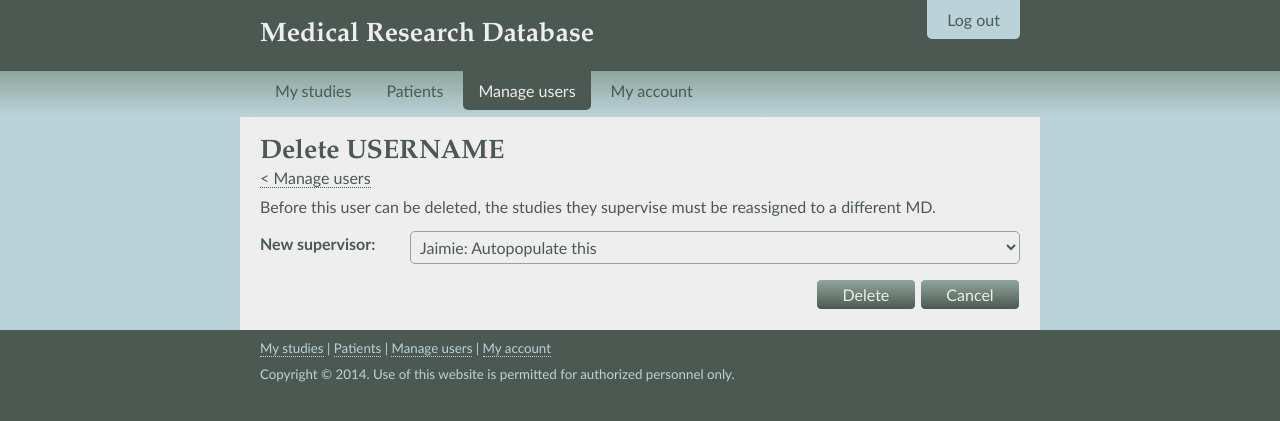
After one commit to ajtoyoda/ResearchDatabase, a PHP site: page /user/delete-md.php in a window 1280 px wide. The commit adds this page. Shown: the top 421 px of the page. Run offline with PHP 8.4, Linux system fonts and the light colour scheme; a user stored in the database is signed in.

Commit message:
Added delete MD page.

```diff
--- a/css/layout.css
+++ b/css/layout.css
@@ -311,6 +311,10 @@ footer a:hover {
     width: 583px;
 }
 
+.form-container ul.wide-select select {
+    width: 610px;
+}
+
 #js-banner {
     border: 1px solid #FF4444;
     background-color: #FFDDDD;
--- /dev/null
+++ b/user/delete-md.php
@@ -0,0 +1,83 @@
+<?php
+  require_once("../php/user-permissions.php");
+  require_once("../php/login-functions.php");
+  verifyLoggedIn();
+  if(!isAdministrator())
+	header('Location: /');
+?>
+
+<!DOCTYPE html>
+
+<html lang="en">
+  <head>
+    <meta charset="utf-8" />
+    <meta name="robots" content="noindex, nofollow" />
+    <title>Delete USERNAME :: Medical Research Database</title>
+
+    <link rel="stylesheet" href="/css/layout.css" />
+    <link rel="stylesheet" href="/css/nav.css" />
+  </head>
+  <body onload="document.getElementById('supervisor').focus();">
+    <header>
+      <div class="container">
+        <div id="logout-tab">
+          <p><a href="/logout.php">Log out</a></p>
+        </div>
+        <div class="padding">
+          <h1><a href="/" title="Home">Medical Research Database</a></h1>
+        </div>
+      </div>
+    </header>
+    <nav>
+      <div class="container">
+        <ul>
+          <li><a href="/">My studies</a></li>
+          <li><a href="/patients.php">Patients</a></li>
+          <?php printManageUsers(false, true); ?>
+          <li><a href="/account.php">My account</a></li>
+        </ul>
+        <div class="clearfix"></div>
+      </div>
+    </nav>
+    <div id="content-outer">
+      <div class="container">
+        <div id="content-inner">
+          <div class="padding">
+            <h1>Delete USERNAME</h1>
+            <p><a href="/users.php">&lt; Manage users</a></p>
+            <p>Before this user can be deleted, the studies they supervise must be reassigned to a different MD.</p>
+            <!--
+                  Jamie: Change action to the name of the page containing your code.
+                  we probably want to redirect to /users.php once the user is added.
+            -->
+            <form action="delete-md.php?deleteMD" method="post">
+              <div class="form-container">
+                <ul class="wide-select">
+                  <li><p>New supervisor:</p></li>
+                  <li>
+                    <select name="supervisor">
+                      <option name="supervisor1">Jaimie: Autopopulate this</option>
+                    </select>
+                  </li>
+                </ul>
+                <div class="clearfix"></div>
+              </div>
+              <div class="form-buttons">
+                <input type="submit" name="submit" value="Delete" />
+                <input type="button" name="cancel" value="Cancel" onclick="window.location = '/users.php';" />
+              </div>
+            </form>
+          </div>
+        </div>
+      </div>
+    </div>
+    <footer>
+      <div class="container">
+        <div class="padding">
+          <p><a href="/">My studies</a> | <a href="/patients.php">Patients</a> | <?php printManageUsers(true, true); ?> <a href="/account.php">My account</a></p>
+          <p>Copyright &copy; 2014. Use of this website is permitted for authorized personnel only.</p>
+        </div>
+      </div>
+    </footer>
+  </body>
+</html>
```
